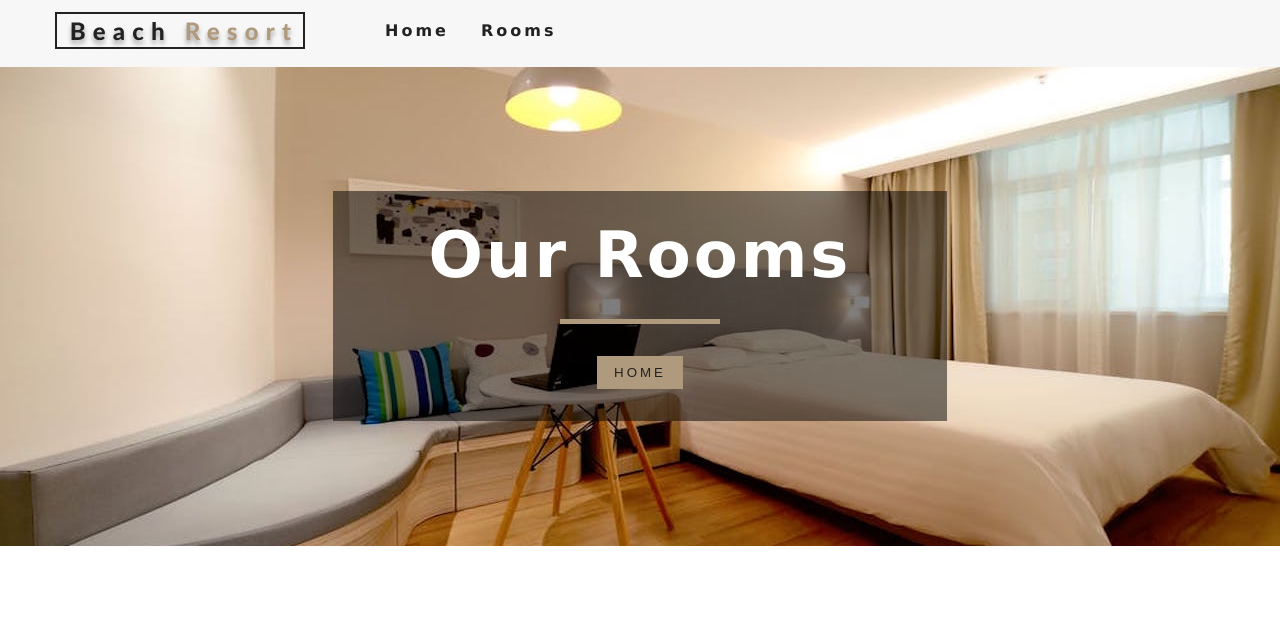
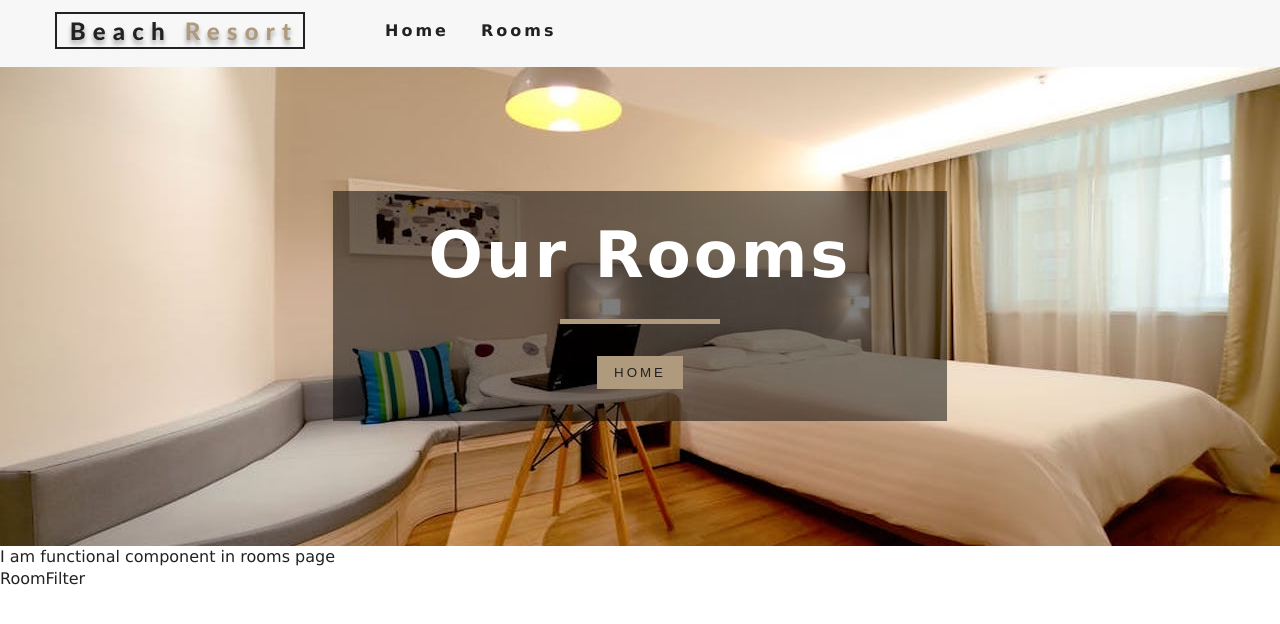
Before and after one commit to na-95/hotel-booking-app-react, a React (Create React App) app: page /rooms in a window 1280 px wide. Shown: the top 624 px of the page. Built offline with nearby package versions, Linux system fonts and the light colour scheme.

Commit message:
HOC practice

```diff
--- /dev/null
+++ b/src/components/RoomsContainer.js
@@ -0,0 +1,31 @@
+import React from 'react'
+import RoomsFilter from './RoomsFilter'
+import RoomsList from './RoomsList'
+import { RoomConsumer } from '../context'
+import Loading from './Loading'
+
+export default function RoomsContainer() {
+    return (
+        <RoomConsumer>
+            {(context) => {
+                const { loading, sortedRooms, rooms } = context;
+
+                if (loading) {
+                    return (
+                        <Loading />
+                    )
+                }
+
+                return (
+                    <div>
+                        I am functional component in rooms page
+                        {console.log(loading)}
+                        <RoomsFilter rooms={rooms} />
+                        <RoomsList rooms={sortedRooms} />
+                    </div>
+                )
+            }}
+        </RoomConsumer>
+
+    )
+}
--- /dev/null
+++ b/src/components/RoomsFilter.js
@@ -0,0 +1,9 @@
+import React from 'react'
+
+export default function RoomsFilter() {
+    return (
+        <div>
+            RoomFilter
+        </div>
+    )
+}
--- /dev/null
+++ b/src/components/RoomsList.js
@@ -0,0 +1,9 @@
+import React from 'react'
+
+export default function RoomsList() {
+    return (
+        <div>
+
+        </div>
+    )
+}
--- a/src/pages/Rooms.js
+++ b/src/pages/Rooms.js
@@ -2,9 +2,11 @@
 import Hero from "../components/Hero";
 import Banner from '../components/Banner';
 import { Link } from 'react-router-dom'
+import RoomsContainer from '../components/RoomsContainer';
 
 export const Rooms = () => {
     return (
+        <>
             <Hero hero="roomsHero">
                 <Banner title="Our Rooms" >
                     <Link to="/">
@@ -14,6 +16,8 @@
                     </Link>
                 </Banner>
             </Hero>
+            <RoomsContainer />
+        </>
     )
 }
 
```
Lines whose indentation alone changed are shown as unchanged.
